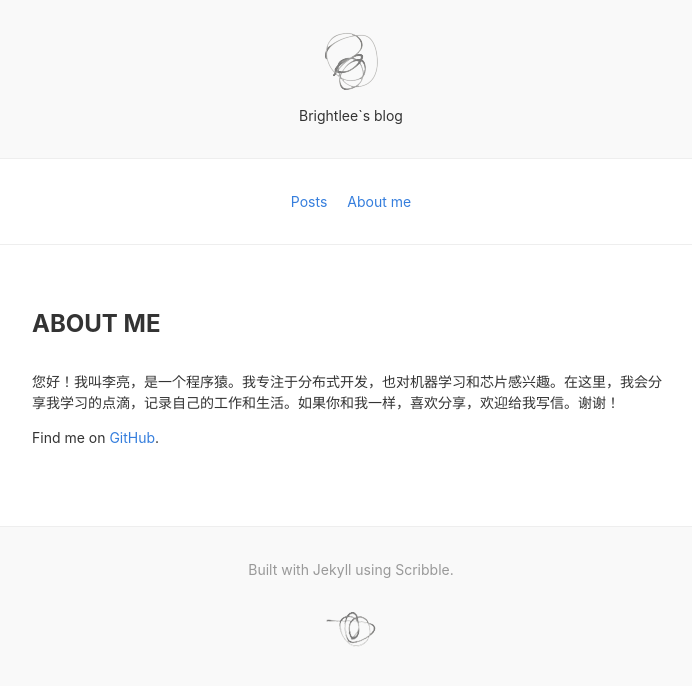
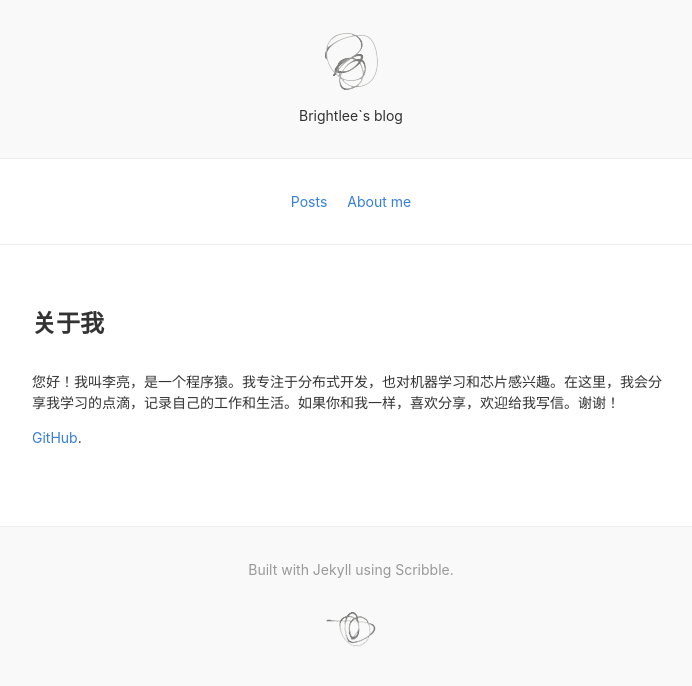
Before and after one commit to brightlee-china/brightlee-china.github.io, a Jekyll site: the page built from about.md, in a window 1280 px wide. Shown: the top 686 px of the page, without its empty margins (289-981 px from the left). Built offline with Jekyll 4.4.1, drawn with Linux system fonts in a browser that asks for light colours; nearby versions of some CDN libraries.

Commit message:
modify about my page1.

```diff
--- a/about.md
+++ b/about.md
@@ -1,7 +1,7 @@
 ---
-title: About me
+title: 关于我
 ---
 
 您好！我叫李亮，是一个程序猿。我专注于分布式开发，也对机器学习和芯片感兴趣。在这里，我会分享我学习的点滴，记录自己的工作和生活。如果你和我一样，喜欢分享，欢迎给我写信。谢谢！
 
-Find me on [GitHub](https://github.com/brightlee-china).
+[GitHub](https://github.com/brightlee-china).
```
Also changed, not shown: 1 other file.
